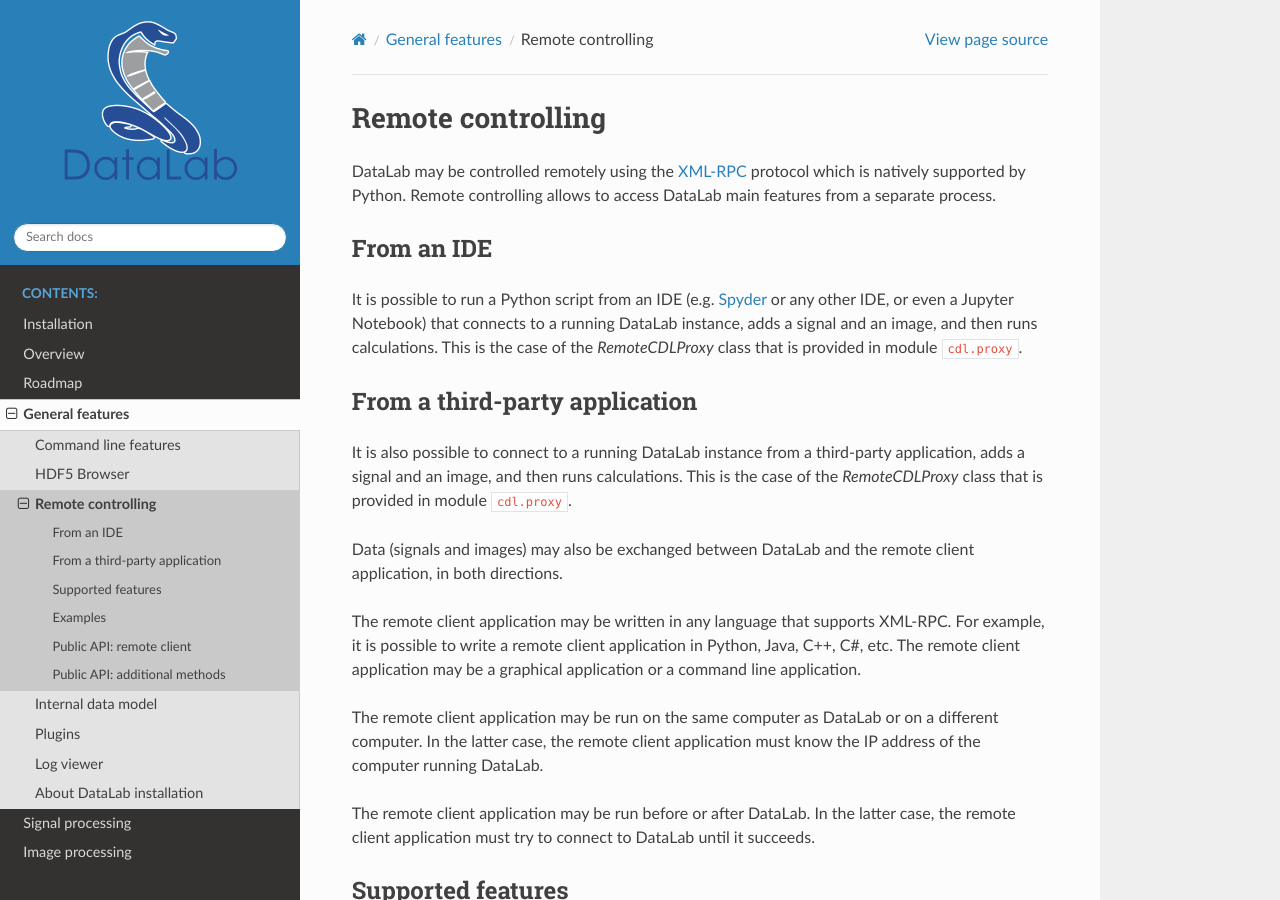
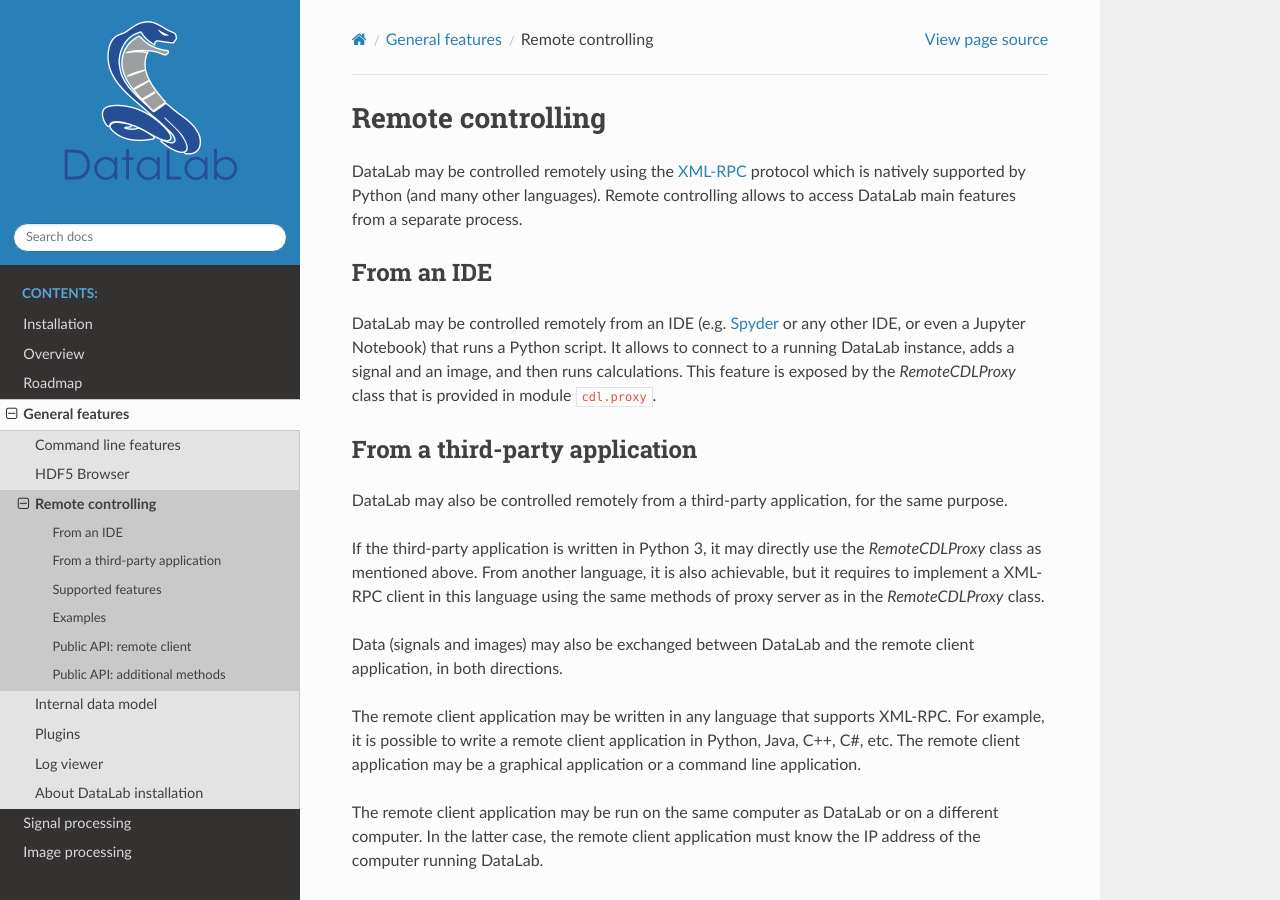
Before and after one commit to DataLab-Platform/DataLab, a Sphinx documentation site: the page built from doc/features/general/remote.rst, in a window 1280 px wide and 900 px high. Built offline with Sphinx 7.4.7 and the Read the Docs theme 2.0.0, drawn with Linux system fonts in a browser that asks for light colours; formulas are drawn with MathJax 3; some of the changed text lies outside the part shown.

Commit message:
Updated documentation

```diff
--- a/doc/features/general/index.rst
+++ b/doc/features/general/index.rst
@@ -11,7 +11,7 @@
 
    command
    h5browser
-   remotecontrol
+   remote
    model
    plugins
    logviewer
--- a/doc/features/general/remotecontrol.rst
+++ b/doc/features/general/remote.rst
@@ -2,23 +2,28 @@
 ==================
 
 DataLab may be controlled remotely using the `XML-RPC`_ protocol which is
-natively supported by Python. Remote controlling allows to access DataLab
-main features from a separate process.
+natively supported by Python (and many other languages). Remote controlling
+allows to access DataLab main features from a separate process.
 
 From an IDE
 ^^^^^^^^^^^
 
-It is possible to run a Python script from an IDE (e.g. `Spyder`_ or any
-other IDE, or even a Jupyter Notebook) that connects to a running DataLab
-instance, adds a signal and an image, and then runs calculations. This is
-the case of the `RemoteCDLProxy` class that is provided in module ``cdl.proxy``.
+DataLab may be controlled remotely from an IDE (e.g. `Spyder`_ or any other
+IDE, or even a Jupyter Notebook) that runs a Python script. It allows to
+connect to a running DataLab instance, adds a signal and an image, and then
+runs calculations. This feature is exposed by the `RemoteCDLProxy` class that
+is provided in module ``cdl.proxy``.
 
 From a third-party application
 ^^^^^^^^^^^^^^^^^^^^^^^^^^^^^^
 
-It is also possible to connect to a running DataLab instance from a third-party
-application, adds a signal and an image, and then runs calculations. This is
-the case of the `RemoteCDLProxy` class that is provided in module ``cdl.proxy``.
+DataLab may also be controlled remotely from a third-party application, for the
+same purpose.
+
+If the third-party application is written in Python 3, it may directly use the
+`RemoteCDLProxy` class as mentioned above. From another language, it is also
+achievable, but it requires to implement a XML-RPC client in this language
+using the same methods of proxy server as in the `RemoteCDLProxy` class.
 
 Data (signals and images) may also be exchanged between DataLab and the remote
 client application, in both directions.
@@ -86,14 +91,15 @@
 Public API: remote client
 ^^^^^^^^^^^^^^^^^^^^^^^^^
 
-.. automodule:: cdl.remotecontrol
+.. automodule:: cdl.core.remote
 
 Public API: additional methods
 ^^^^^^^^^^^^^^^^^^^^^^^^^^^^^^
 
-The remote control class methods may be completed with additional methods which
-are dynamically added at runtime. This mechanism allows to access the methods
-of the "processor" objects of DataLab.
+The remote control class methods (either using the proxy or the remote client)
+may be completed with additional methods which are dynamically added at
+runtime. This mechanism allows to access the methods of the "processor"
+objects of DataLab.
 
 .. automodule:: cdl.core.gui.processor.signal
     :members:
```
Also changed, not shown: doc/features/general/model.rst (+14 -1 lines), doc/features/general/plugins.rst (+8 -0 lines), 5 other files.
